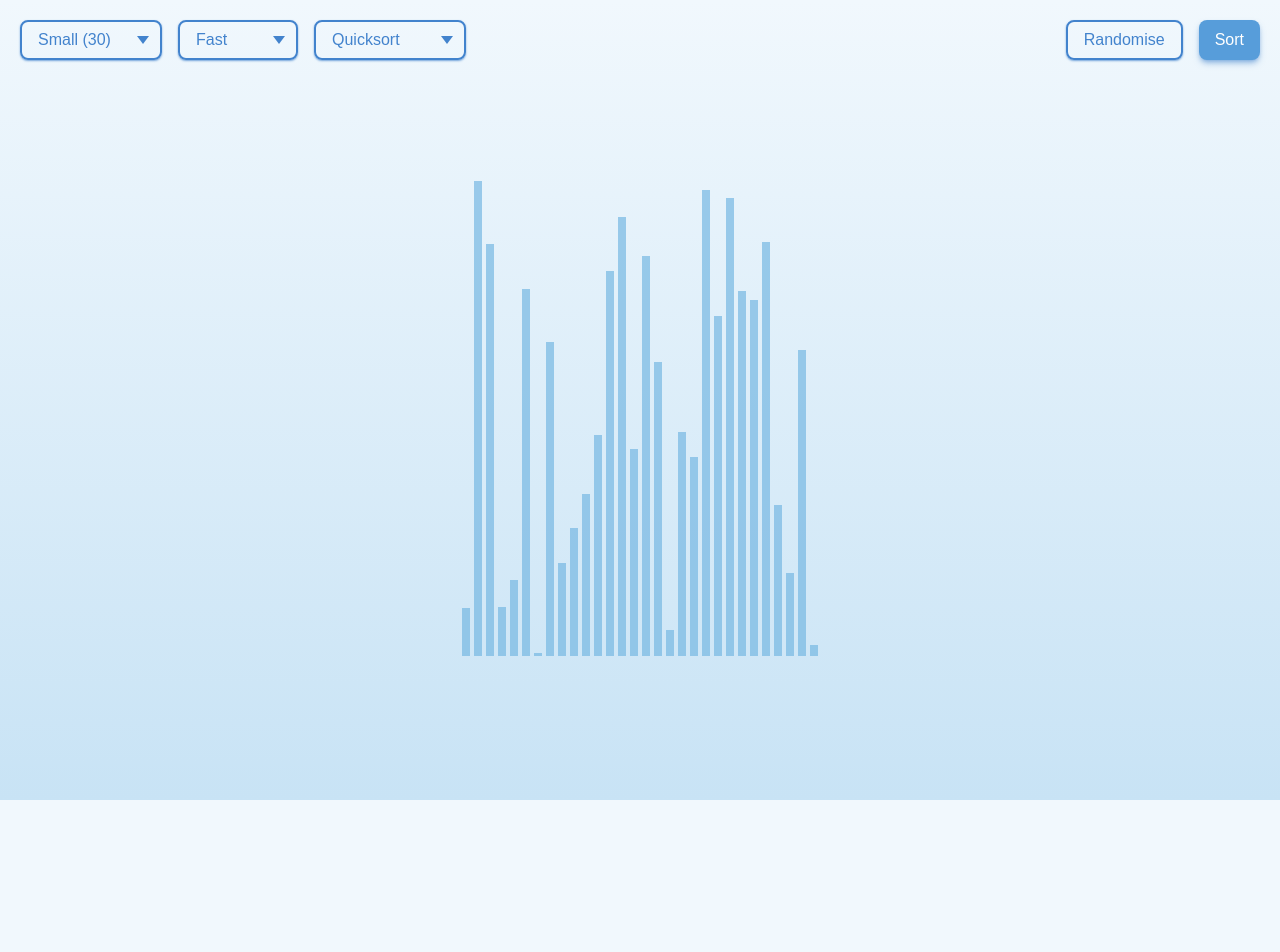
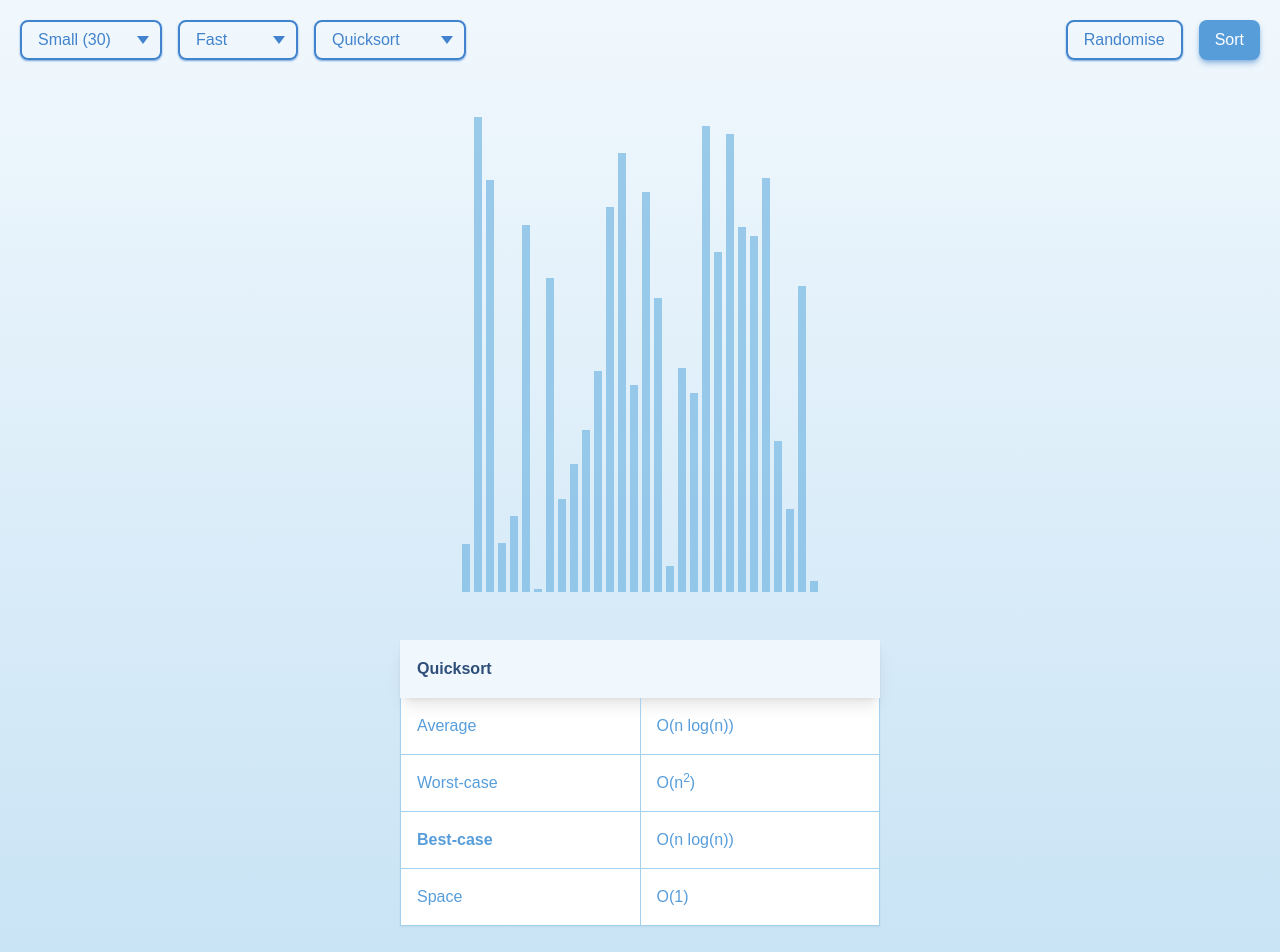
Before and after one commit to gouthamank/sorted, a Next.js app: page / in a window 1280 px wide. Shown: the top 952 px of the page. Before the commit the page ends 800 px from the top, so only its background shows below. Built offline with nearby package versions, Linux system fonts and the light colour scheme; a web font is replaced by a local one.

Commit message:
add: algo info table

```diff
--- a/src/app/page.tsx
+++ b/src/app/page.tsx
@@ -3,6 +3,7 @@
 import { useCallback, useEffect, useState } from 'react';
 import Header from '@/components/Header';
 import NodeContainer from '@/components/NodeContainer';
+import SortInfo from '@/components/SortInfo';
 import * as sortingAlgorithms from '@/sorting/algorithms';
 import { playAnimations } from '@/sorting/animations';
 import { getRandomInt } from '@/utils';
@@ -128,10 +129,12 @@ export default function Home() {
                     flexDirection: 'column',
                     justifyContent: 'center',
                     alignItems: 'center',
-                    minHeight: 'calc(100vh - 10rem)',
+                    minHeight: 'calc(100vh - 5rem)',
+                    padding: '0 1.25rem',
                 }}
             >
                 <NodeContainer list={list} currentState={animationState} />
+                <SortInfo sortType={sortType} />
                 {/*{list.length}*/}
                 {/*<pre>{JSON.stringify(list, null, 4)}</pre>*/}
             </main>
--- a/src/components/Header/index.tsx
+++ b/src/components/Header/index.tsx
@@ -33,6 +33,7 @@ export default function Header(props: HeaderProps) {
     const handleResize = useCallback(() => {
         if (window.innerWidth >= 870) {
             setMenuOpen(false);
+            document.body.classList.remove('disable-scroll');
         }
     }, []);
 
--- a/src/components/NodeContainer/index.tsx
+++ b/src/components/NodeContainer/index.tsx
@@ -10,7 +10,7 @@ export default function NodeContainer(props: NodeContainerProps) {
     const [windowHeight, setWindowHeight] = useState(0);
 
     const onResize = () => {
-        setWindowHeight(window.innerHeight);
+        setWindowHeight(Math.min(1100, window.innerHeight));
     };
 
     useEffect(() => {
--- /dev/null
+++ b/src/components/SortInfo/index.tsx
@@ -0,0 +1,114 @@
+import { SortInfoProps } from '@/types/components/SortInfo/index.types';
+import Table from '@/ui/Table';
+import { SORT_TYPES } from '@/utils/enums';
+
+export default function SortInfo(props: SortInfoProps) {
+    const allSortData = {
+        [SORT_TYPES.QUICKSORT]: {
+            time: {
+                worst: (
+                    <>
+                        O(n<sup>2</sup>)
+                    </>
+                ),
+                avg: <>O(n log(n))</>,
+                best: <>O(n log(n))</>,
+            },
+            space: <>O(1)</>,
+            title: 'Quicksort',
+        },
+        [SORT_TYPES.MERGESORT]: {
+            time: {
+                worst: <>O(n log(n))</>,
+                avg: <>O(n log(n))</>,
+                best: <>O(n log(n))</>,
+            },
+            space: <>O(n)</>,
+            title: 'Merge Sort',
+        },
+        [SORT_TYPES.HEAPSORT]: {
+            time: {
+                worst: <>O(n log(n))</>,
+                avg: <>O(n log(n))</>,
+                best: <>O(n log(n))</>,
+            },
+            space: <>O(1)</>,
+            title: 'Heap Sort',
+        },
+        [SORT_TYPES.BUBBLESORT]: {
+            time: {
+                worst: (
+                    <>
+                        O(n<sup>2</sup>)
+                    </>
+                ),
+                avg: (
+                    <>
+                        O(n<sup>2</sup>)
+                    </>
+                ),
+                best: <>O(n)</>,
+            },
+            space: <>O(1)</>,
+            title: 'Bubble Sort',
+        },
+        [SORT_TYPES.SELECTIONSORT]: {
+            time: {
+                worst: (
+                    <>
+                        O(n<sup>2</sup>)
+                    </>
+                ),
+                avg: (
+                    <>
+                        O(n<sup>2</sup>)
+                    </>
+                ),
+                best: (
+                    <>
+                        O(n<sup>2</sup>)
+                    </>
+                ),
+            },
+            space: <>O(1)</>,
+            title: 'Selection Sort',
+        },
+        [SORT_TYPES.GNOMESORT]: {
+            time: {
+                worst: (
+                    <>
+                        O(n<sup>2</sup>)
+                    </>
+                ),
+                avg: (
+                    <>
+                        O(n<sup>2</sup>)
+                    </>
+                ),
+                best: <>O(n)</>,
+            },
+            space: <>O(1)</>,
+            title: 'Gnome Sort',
+        },
+    };
+
+    const sortData = allSortData[props.sortType];
+
+    return (
+        <div className='text-md my-12 w-full max-w-[30rem]'>
+            <Table
+                columns={[sortData.title, '']}
+                items={[
+                    ['Average', sortData.time.avg],
+                    ['Worst-case', sortData.time.worst],
+                    [
+                        // eslint-disable-next-line react/jsx-key
+                        <b>Best-case</b>,
+                        sortData.time.best,
+                    ],
+                    ['Space', sortData.space],
+                ]}
+            />
+        </div>
+    );
+}
--- /dev/null
+++ b/src/types/components/SortInfo/index.types.ts
@@ -0,0 +1,5 @@
+import { SORT_TYPES } from '@/utils/enums';
+
+export type SortInfoProps = {
+    sortType: SORT_TYPES;
+};
--- /dev/null
+++ b/src/types/ui/Table/index.types.ts
@@ -0,0 +1,4 @@
+export type TableProps = {
+    columns: string[];
+    items: any[][];
+};
--- /dev/null
+++ b/src/ui/Table/index.tsx
@@ -0,0 +1,40 @@
+import type { TableProps } from '@/types/ui/Table/index.types';
+
+export default function Table(props: TableProps) {
+    return (
+        <table className='w-full border-collapse border border-steel-blue-400 bg-white shadow-sm dark:border-steel-blue-500 dark:bg-steel-blue-900'>
+            <thead className='bg-steel-blue-50 shadow-lg dark:bg-steel-blue-700'>
+                <tr>
+                    {props.columns.map((column, index) => {
+                        return (
+                            <th
+                                key={index}
+                                className='w-1/2 border border-steel-blue-50 p-4 text-left font-semibold text-steel-blue-900 dark:border-steel-blue-700 dark:text-steel-blue-200'
+                            >
+                                <span>{column}</span>
+                            </th>
+                        );
+                    })}
+                </tr>
+            </thead>
+            <tbody>
+                {props.items.map((row, rowIndex) => {
+                    return (
+                        <tr key={rowIndex}>
+                            {row.map((cell, cellIndex) => {
+                                return (
+                                    <td
+                                        key={cellIndex}
+                                        className='border border-steel-blue-300 p-4 text-steel-blue-500 dark:border-steel-blue-800 dark:text-steel-blue-400'
+                                    >
+                                        <span>{cell}</span>
+                                    </td>
+                                );
+                            })}
+                        </tr>
+                    );
+                })}
+            </tbody>
+        </table>
+    );
+}
```
